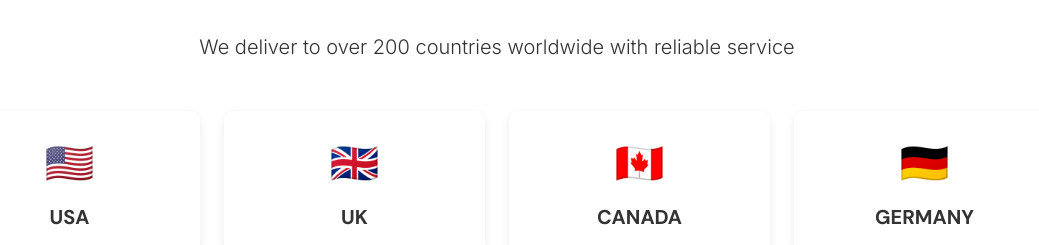
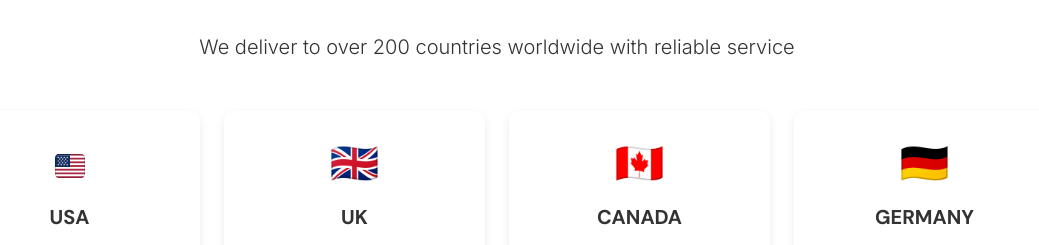
Before and after one commit to wizardofwebsites/icp-courier, a plain HTML site: page index.html in a window 1280 px wide. Shown: the part 2480-2725 px from the top of the page, without its empty margins (143-1182 px from the left). Drawn offline with nearby package versions, Linux system fonts and the light colour scheme.

Commit message:
Update index.html

```diff
--- a/index.html
+++ b/index.html
@@ -851,7 +851,37 @@
                     <!-- Country Cards -->
                     <div class="col-md-3 col-sm-4 col-6">
                         <div class="country-card">
-                            <div class="country-flag">🇺🇸</div>
+                            <div class="country-flag"><svg xmlns="http://www.w3.org/2000/svg" width="32" height="32" viewBox="0 0 32 32">
+                <rect x="1" y="4" width="30" height="24" rx="4" ry="4" fill="#fff"></rect>
+                <path d="M1.638,5.846H30.362c-.711-1.108-1.947-1.846-3.362-1.846H5c-1.414,0-2.65,.738-3.362,1.846Z" fill="#a62842"></path>
+                <path d="M2.03,7.692c-.008,.103-.03,.202-.03,.308v1.539H31v-1.539c0-.105-.022-.204-.03-.308H2.03Z" fill="#a62842"></path>
+                <path fill="#a62842" d="M2 11.385H31V13.231H2z"></path>
+                <path fill="#a62842" d="M2 15.077H31V16.923000000000002H2z"></path>
+                <path fill="#a62842" d="M1 18.769H31V20.615H1z"></path>
+                <path d="M1,24c0,.105,.023,.204,.031,.308H30.969c.008-.103,.031-.202,.031-.308v-1.539H1v1.539Z" fill="#a62842"></path>
+                <path d="M30.362,26.154H1.638c.711,1.108,1.947,1.846,3.362,1.846H27c1.414,0,2.65-.738,3.362-1.846Z" fill="#a62842"></path>
+                <path d="M5,4h11v12.923H1V8c0-2.208,1.792-4,4-4Z" fill="#102d5e"></path>
+                <path d="M27,4H5c-2.209,0-4,1.791-4,4V24c0,2.209,1.791,4,4,4H27c2.209,0,4-1.791,4-4V8c0-2.209-1.791-4-4-4Zm3,20c0,1.654-1.346,3-3,3H5c-1.654,0-3-1.346-3-3V8c0-1.654,1.346-3,3-3H27c1.654,0,3,1.343,3,3V24Z" opacity=".15"></path>
+                <path d="M27,5H5c-1.657,0-3,1.343-3,3v1c0-1.657,1.343-3,3-3H27c1.657,0,3,1.343,3,3v-1c0-1.657-1.343-3-3-3Z" fill="#fff" opacity=".2"></path>
+                <path fill="#fff" d="M4.601 7.463L5.193 7.033 4.462 7.033 4.236 6.338 4.01 7.033 3.279 7.033 3.87 7.463 3.644 8.158 4.236 7.729 4.827 8.158 4.601 7.463z"></path>
+                <path fill="#fff" d="M7.58 7.463L8.172 7.033 7.441 7.033 7.215 6.338 6.989 7.033 6.258 7.033 6.849 7.463 6.623 8.158 7.215 7.729 7.806 8.158 7.58 7.463z"></path>
+                <path fill="#fff" d="M10.56 7.463L11.151 7.033 10.42 7.033 10.194 6.338 9.968 7.033 9.237 7.033 9.828 7.463 9.603 8.158 10.194 7.729 10.785 8.158 10.56 7.463z"></path>
+                <path fill="#fff" d="M6.066 9.283L6.658 8.854 5.927 8.854 5.701 8.158 5.475 8.854 4.744 8.854 5.335 9.283 5.109 9.979 5.701 9.549 6.292 9.979 6.066 9.283z"></path>
+                <path fill="#fff" d="M9.046 9.283L9.637 8.854 8.906 8.854 8.68 8.158 8.454 8.854 7.723 8.854 8.314 9.283 8.089 9.979 8.68 9.549 9.271 9.979 9.046 9.283z"></path>
+                <path fill="#fff" d="M12.025 9.283L12.616 8.854 11.885 8.854 11.659 8.158 11.433 8.854 10.702 8.854 11.294 9.283 11.068 9.979 11.659 9.549 12.251 9.979 12.025 9.283z"></path>
+                <path fill="#fff" d="M6.066 12.924L6.658 12.494 5.927 12.494 5.701 11.799 5.475 12.494 4.744 12.494 5.335 12.924 5.109 13.619 5.701 13.19 6.292 13.619 6.066 12.924z"></path>
+                <path fill="#fff" d="M9.046 12.924L9.637 12.494 8.906 12.494 8.68 11.799 8.454 12.494 7.723 12.494 8.314 12.924 8.089 13.619 8.68 13.19 9.271 13.619 9.046 12.924z"></path>
+                <path fill="#fff" d="M12.025 12.924L12.616 12.494 11.885 12.494 11.659 11.799 11.433 12.494 10.702 12.494 11.294 12.924 11.068 13.619 11.659 13.19 12.251 13.619 12.025 12.924z"></path>
+                <path fill="#fff" d="M13.539 7.463L14.13 7.033 13.399 7.033 13.173 6.338 12.947 7.033 12.216 7.033 12.808 7.463 12.582 8.158 13.173 7.729 13.765 8.158 13.539 7.463z"></path>
+                <path fill="#fff" d="M4.601 11.104L5.193 10.674 4.462 10.674 4.236 9.979 4.01 10.674 3.279 10.674 3.87 11.104 3.644 11.799 4.236 11.369 4.827 11.799 4.601 11.104z"></path>
+                <path fill="#fff" d="M7.58 11.104L8.172 10.674 7.441 10.674 7.215 9.979 6.989 10.674 6.258 10.674 6.849 11.104 6.623 11.799 7.215 11.369 7.806 11.799 7.58 11.104z"></path>
+                <path fill="#fff" d="M10.56 11.104L11.151 10.674 10.42 10.674 10.194 9.979 9.968 10.674 9.237 10.674 9.828 11.104 9.603 11.799 10.194 11.369 10.785 11.799 10.56 11.104z"></path>
+                <path fill="#fff" d="M13.539 11.104L14.13 10.674 13.399 10.674 13.173 9.979 12.947 10.674 12.216 10.674 12.808 11.104 12.582 11.799 13.173 11.369 13.765 11.799 13.539 11.104z"></path>
+                <path fill="#fff" d="M4.601 14.744L5.193 14.315 4.462 14.315 4.236 13.619 4.01 14.315 3.279 14.315 3.87 14.744 3.644 15.44 4.236 15.01 4.827 15.44 4.601 14.744z"></path>
+                <path fill="#fff" d="M7.58 14.744L8.172 14.315 7.441 14.315 7.215 13.619 6.989 14.315 6.258 14.315 6.849 14.744 6.623 15.44 7.215 15.01 7.806 15.44 7.58 14.744z"></path>
+                <path fill="#fff" d="M10.56 14.744L11.151 14.315 10.42 14.315 10.194 13.619 9.968 14.315 9.237 14.315 9.828 14.744 9.603 15.44 10.194 15.01 10.785 15.44 10.56 14.744z"></path>
+                <path fill="#fff" d="M13.539 14.744L14.13 14.315 13.399 14.315 13.173 13.619 12.947 14.315 12.216 14.315 12.808 14.744 12.582 15.44 13.173 15.01 13.765 15.44 13.539 14.744z"></path>
+            </svg></></div>
                             <h5>USA</h5>
                         </div>
                     </div>
```
